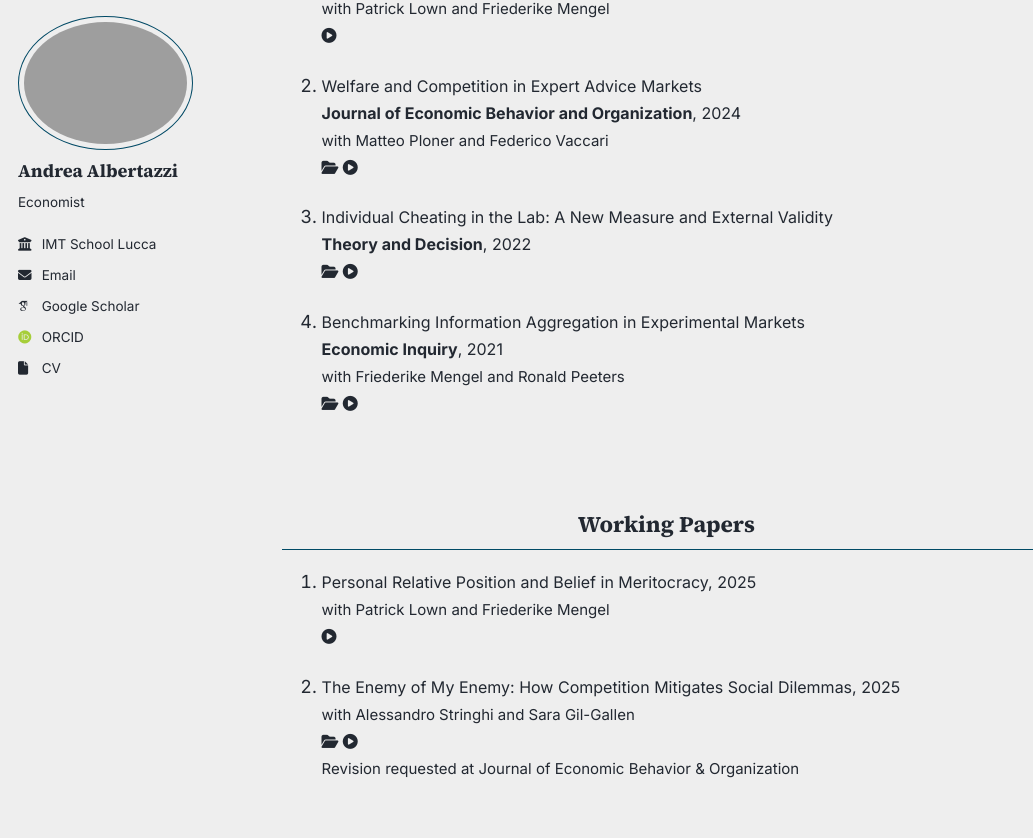
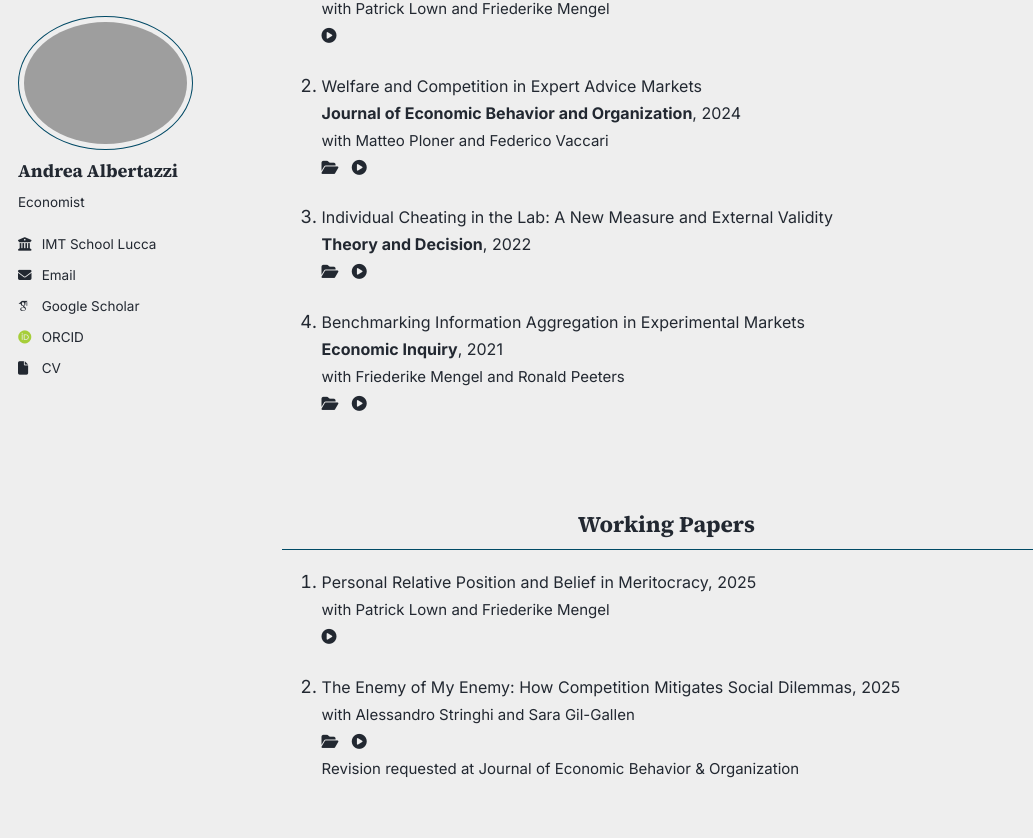
Before and after one commit to tazze87/tazze87.github.io, a Jekyll site: the page built from _pages/about.md, in a window 1280 px wide and 1400 px high, scrolled down 202 px. Shown: the part 101-939 px from the top of the window, without its empty margins (0-1033 px from the left). Built offline with Jekyll 4.4.1, drawn with Linux system fonts in a browser that asks for light colours; some web fonts are replaced; a script that is not in the unit is left out.

Commit message:
Update custom.html

```diff
--- a/_includes/head/custom.html
+++ b/_includes/head/custom.html
@@ -77,6 +77,7 @@
   display: inline-block;
   line-height: 0;         /* shrink inline box to icon height */
   margin-left: 0px;       /* spacing between icons / preceding text */
+  margin-right: 0.5rem;   /* space between icons */
 }
 .page__content a.icon-link:hover,
 .page__content a.icon-link:focus { text-decoration: none !important; }
```
